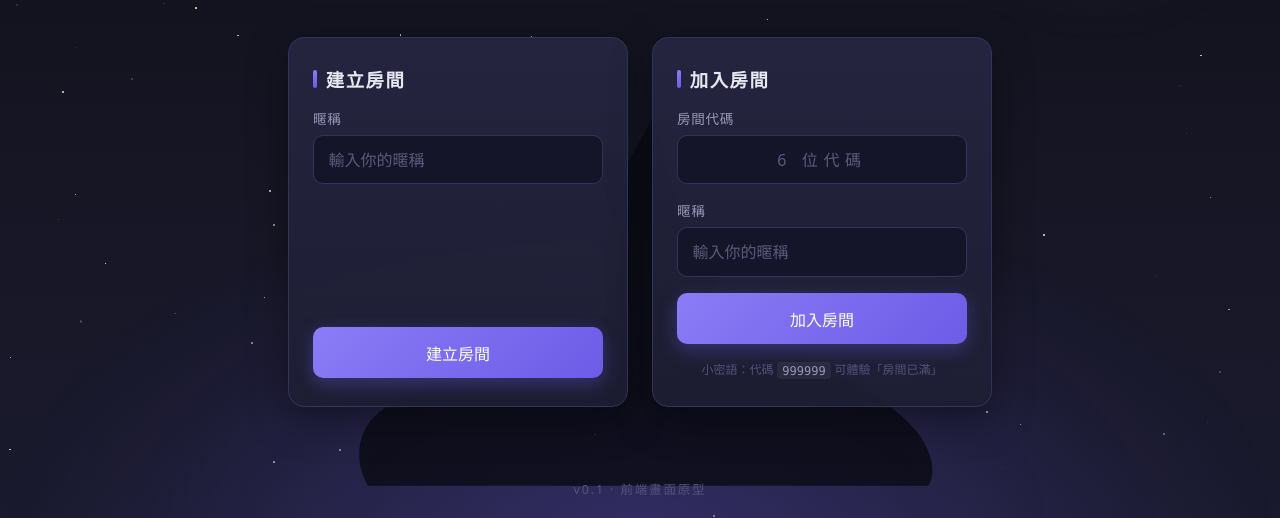
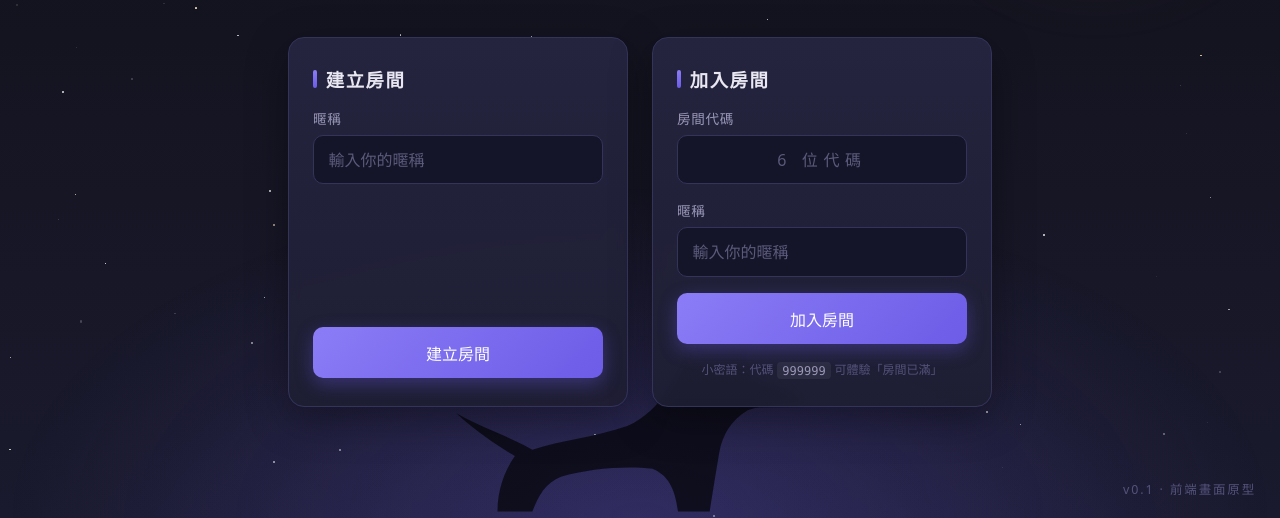
Before and after one commit to mille22554/WolfGame, a website: page ubuntu-web/index.html in a window 1280 px wide. Shown: the part 282-800 px from the top of the page. Drawn offline with Linux system fonts and the light colour scheme.

Commit message:
Fix ubuntu-web landing page: recognizable wolf silhouette, bottom-right version tag, cache-bust assets
- Replace the botched .wolf SVG path (rendered as an unrecognizable blob)
  with a clean side-profile sitting wolf; shrink it so it sits below the cards.
- Pin the version tag to the bottom-right corner. Use position:fixed (not
  absolute) because an absolutely-positioned child of the #page-home flex
  container gets re-centered by align-items and ignored the right offset.
- Add ?v=2 cache-busting to the style.css/app.js links: index.html is served
  DYNAMIC (never cached) by Cloudflare, but the CSS is edge-cached for 4h
  (max-age=14400), so a new URL forces the origin's fresh bytes.

```diff
--- a/ubuntu-web/index.html
+++ b/ubuntu-web/index.html
@@ -4,7 +4,8 @@
   <meta charset="UTF-8">
   <meta name="viewport" content="width=device-width, initial-scale=1.0">
   <title>狼人殺 · Werewolf Online</title>
-  <link rel="stylesheet" href="style.css">
+  <!-- v=2：cache-busting，讓 Cloudflare 邊緣快取失效、拿到最新 CSS -->
+  <link rel="stylesheet" href="style.css?v=2">
 </head>
 <body>
 
@@ -13,21 +14,31 @@
     <div class="horizon"></div>
     <div class="stars" id="stars"></div>
     <div class="moon"></div>
-    <svg class="wolf" viewBox="0 0 240 160">
-      <path d="M 18 148
-               C 12 138, 14 124, 26 118
-               C 45 108, 70 104, 92 102
-               C 100 101, 106 96, 108 84
-               C 110 72, 110 58, 106 48
-               L 98 14
-               L 116 26
-               L 126 8
-               L 134 34
-               C 138 44, 142 58, 146 72
-               C 150 84, 160 92, 176 98
-               C 196 106, 214 116, 224 128
-               C 230 136, 231 144, 228 148
-               Z"/>
+    <!-- 狼的剪影：側身坐姿，頭朝右（望向月亮），雙耳尖立、長吻、尾巴上揚 -->
+    <svg class="wolf" viewBox="0 0 240 130">
+      <path d="M 226 56
+                C 218 50, 206 46, 196 44
+                C 192 41, 188 36, 186 30
+                L 181 8
+                L 172 28
+                C 170 25, 166 25, 164 28
+                L 157 5
+                L 149 29
+                C 145 35, 141 43, 137 50
+                C 131 59, 123 67, 112 72
+                C 92 79, 70 81, 52 87
+                C 38 79, 20 73, 4 64
+                C 16 75, 29 84, 41 91
+                C 34 101, 30 113, 30 126
+                L 52 126
+                C 56 116, 60 108, 70 104
+                C 88 99, 110 97, 128 99
+                C 137 103, 142 110, 144 126
+                L 164 126
+                C 166 113, 168 101, 170 89
+                C 172 77, 178 68, 188 62
+                C 200 58, 214 57, 226 56
+                Z"/>
     </svg>
   </div>
 
@@ -155,6 +166,6 @@
     </div>
   </div>
 
-  <script src="app.js"></script>
+  <script src="app.js?v=2"></script>
 </body>
 </html>
--- a/ubuntu-web/style.css
+++ b/ubuntu-web/style.css
@@ -104,13 +104,14 @@ body {
   }
 }
 
+/* 狼的剪影：置底置中，尺寸收小讓整隻狼（含耳朵）落在卡片下方，避免被卡片遮住 */
 .wolf {
   position: absolute;
   bottom: 0;
   left: 50%;
   transform: translateX(-50%);
-  width: min(92vw, 640px);
-  opacity: 0.8;
+  width: min(44vw, 380px);
+  opacity: 0.85;
 }
 .wolf path { fill: #0a0a13; }
 
@@ -266,12 +267,12 @@ body {
   border-radius: 4px;
 }
 
+/* 版本標籤：置於右下角，低調不搶版面
+   用 fixed 相對視窗定位——absolute 會受 #page-home 的 flex 靜態置中影響而跑回中間 */
 .home-footer {
-  position: absolute;
+  position: fixed;
   bottom: 1.25rem;
-  left: 0;
-  width: 100%;
-  text-align: center;
+  right: 1.5rem;
   font-size: 0.78rem;
   letter-spacing: 0.15em;
   color: var(--text-faint);
```
